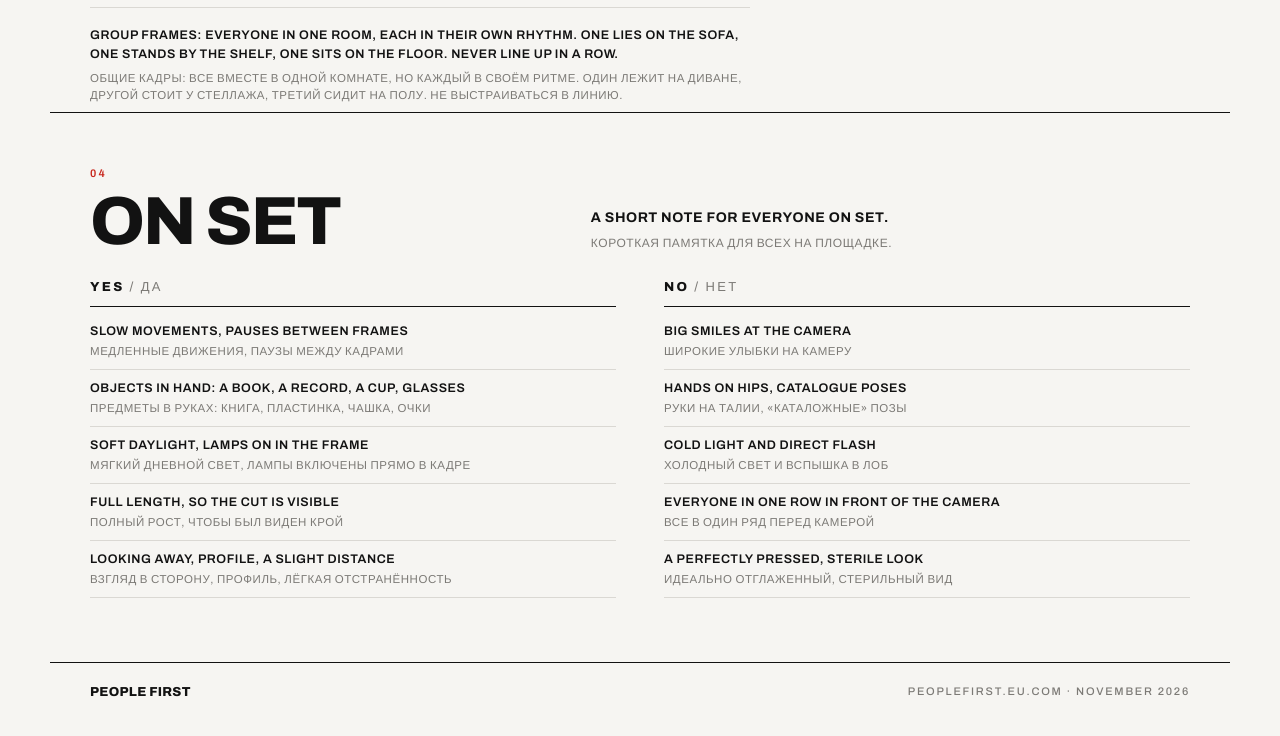
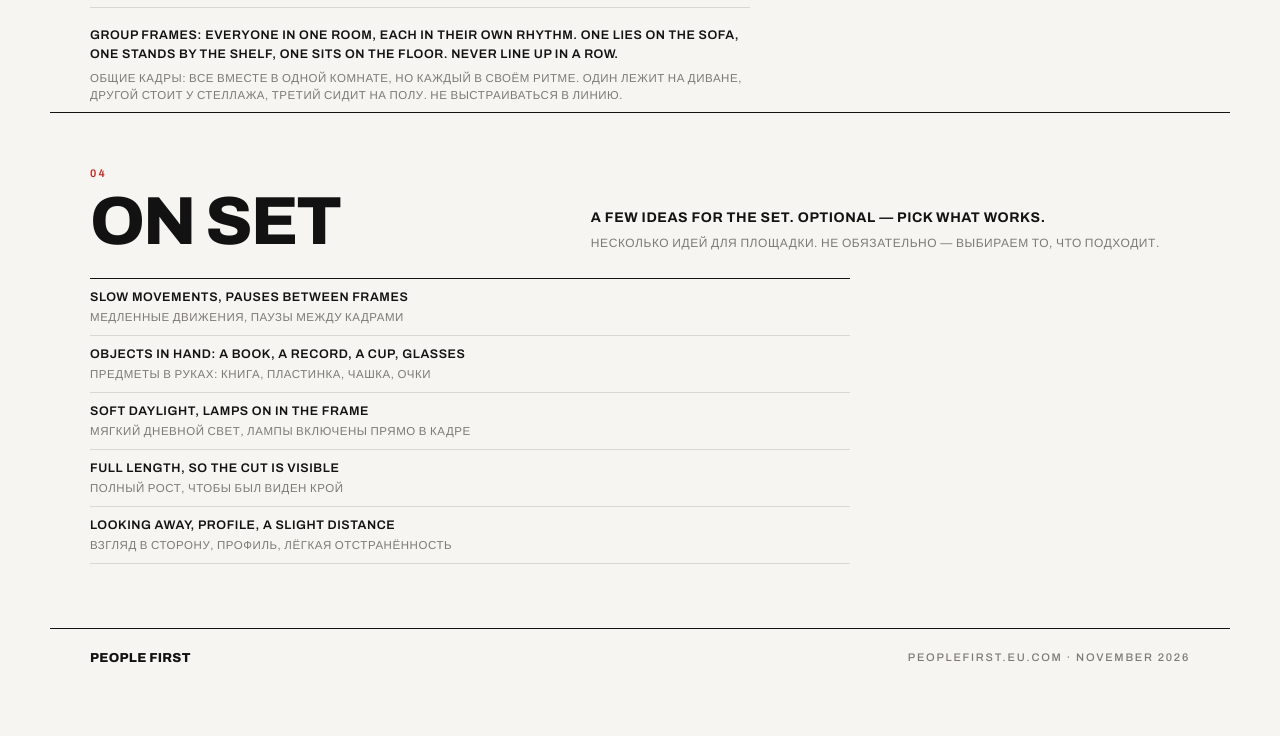
Before and after one commit to peoplefirst1/SHOOTING, a plain HTML site: page index.html in a window 1280 px wide. Shown: the part 6605-7341 px from the top of the page. After the commit the page ends 7314 px from the top, so only its background shows below. Drawn offline with Linux system fonts and the light colour scheme.

Commit message:
Add files via upload

```diff
--- a/index.html
+++ b/index.html
@@ -82,7 +82,7 @@
   .rules{display:grid;grid-template-columns:1fr;gap:26px}
   .rules h4{font-size:13px;font-weight:800;letter-spacing:.18em;margin-bottom:6px;padding-bottom:8px;border-bottom:1px solid var(--ink)}
   .rules h4 span{color:var(--muted);font-weight:500}
-  .rules ul{list-style:none}
+  .rules ul{list-style:none;border-top:1px solid var(--ink)}
   .rules li{padding:9px 0;border-bottom:1px solid var(--line);display:grid;gap:2px}
   .rules li .en{font-size:12.5px;font-weight:600}
   .rules li .ru{font-size:11.5px}
@@ -101,7 +101,7 @@
     .board{columns:3;column-gap:12px}
     .board figure{margin-bottom:12px}
     .cast{grid-template-columns:repeat(3,1fr);gap:0 32px}
-    .rules{grid-template-columns:1fr 1fr;gap:48px}
+    .rules{grid-template-columns:1fr;gap:48px;max-width:760px}
   }
   @media (min-width:1100px){ .board{columns:4} }
 
@@ -350,29 +350,18 @@
       <h2>On Set</h2>
     </div>
     <div class="lead">
-      <p class="en">A short note for everyone on set.</p>
-      <p class="ru">Короткая памятка для всех на площадке.</p>
+      <p class="en">A few ideas for the set. Optional — pick what works.</p>
+      <p class="ru">Несколько идей для площадки. Не обязательно — выбираем то, что подходит.</p>
     </div>
   </div>
   <div class="rules">
     <div>
-      <h4>Yes <span>/ Да</span></h4>
       <ul>
         <li><span class="en">Slow movements, pauses between frames</span><span class="ru">Медленные движения, паузы между кадрами</span></li>
         <li><span class="en">Objects in hand: a book, a record, a cup, glasses</span><span class="ru">Предметы в руках: книга, пластинка, чашка, очки</span></li>
         <li><span class="en">Soft daylight, lamps on in the frame</span><span class="ru">Мягкий дневной свет, лампы включены прямо в кадре</span></li>
         <li><span class="en">Full length, so the cut is visible</span><span class="ru">Полный рост, чтобы был виден крой</span></li>
         <li><span class="en">Looking away, profile, a slight distance</span><span class="ru">Взгляд в сторону, профиль, лёгкая отстранённость</span></li>
-      </ul>
-    </div>
-    <div>
-      <h4>No <span>/ Нет</span></h4>
-      <ul>
-        <li><span class="en">Big smiles at the camera</span><span class="ru">Широкие улыбки на камеру</span></li>
-        <li><span class="en">Hands on hips, catalogue poses</span><span class="ru">Руки на талии, «каталожные» позы</span></li>
-        <li><span class="en">Cold light and direct flash</span><span class="ru">Холодный свет и вспышка в лоб</span></li>
-        <li><span class="en">Everyone in one row in front of the camera</span><span class="ru">Все в один ряд перед камерой</span></li>
-        <li><span class="en">A perfectly pressed, sterile look</span><span class="ru">Идеально отглаженный, стерильный вид</span></li>
       </ul>
     </div>
   </div>
```
